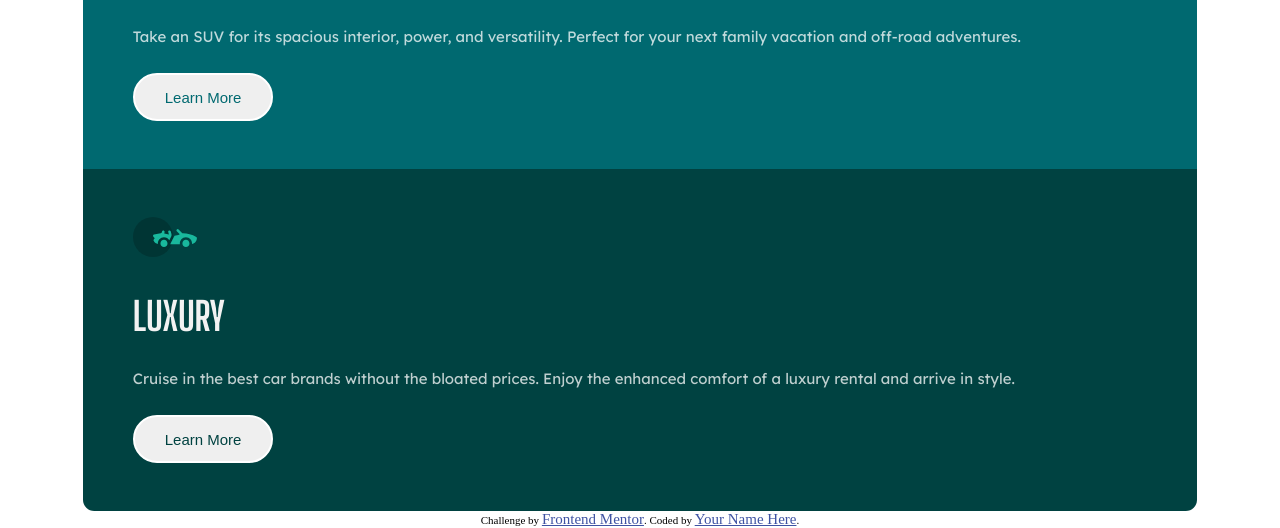
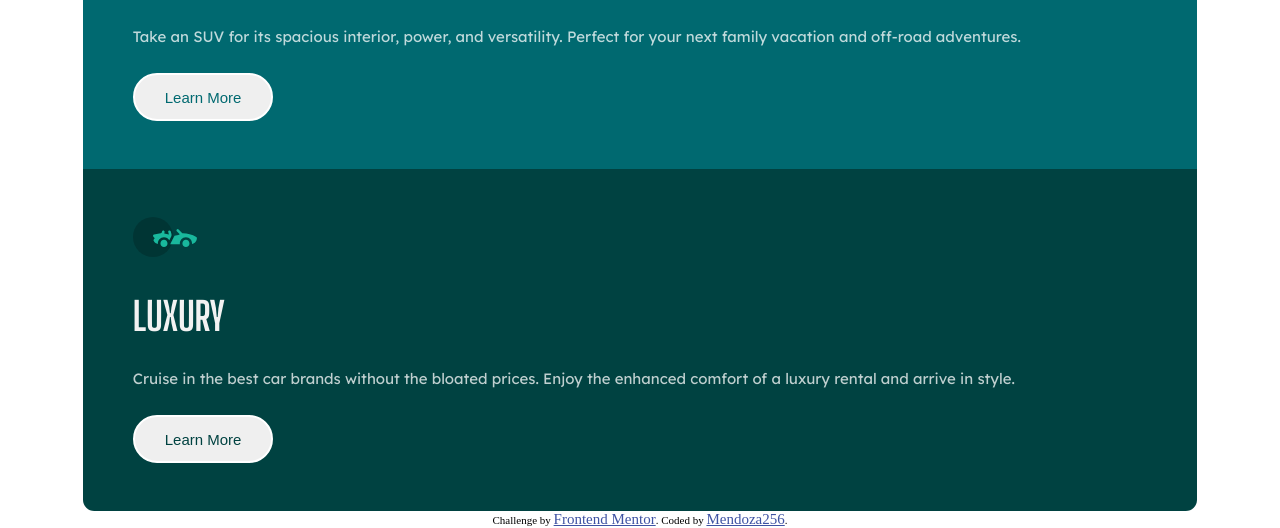
Before and after one commit to mendoza256/3-column-preview-card-component-main, a plain HTML site: page index.html in a window 1280 px wide. Shown: the part 605-1133 px from the top of the page. Drawn offline with Linux system fonts and the light colour scheme.

Commit message:
Update index.html

```diff
--- a/index.html
+++ b/index.html
@@ -48,7 +48,7 @@
 
   <div class="attribution">
     Challenge by <a href="https://www.frontendmentor.io?ref=challenge" target="_blank">Frontend Mentor</a>.
-    Coded by <a href="#">Your Name Here</a>.
+    Coded by <a href="#">Mendoza256</a>.
   </div>
 </body>
 </html>
```
